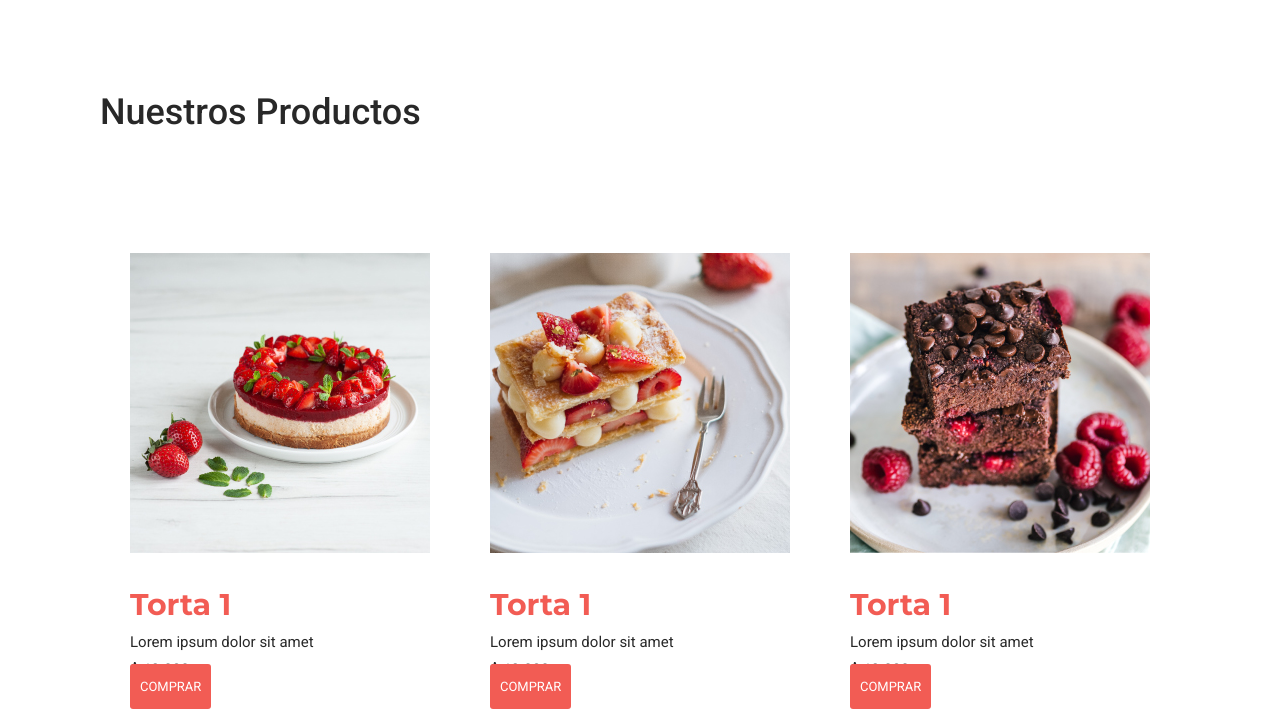
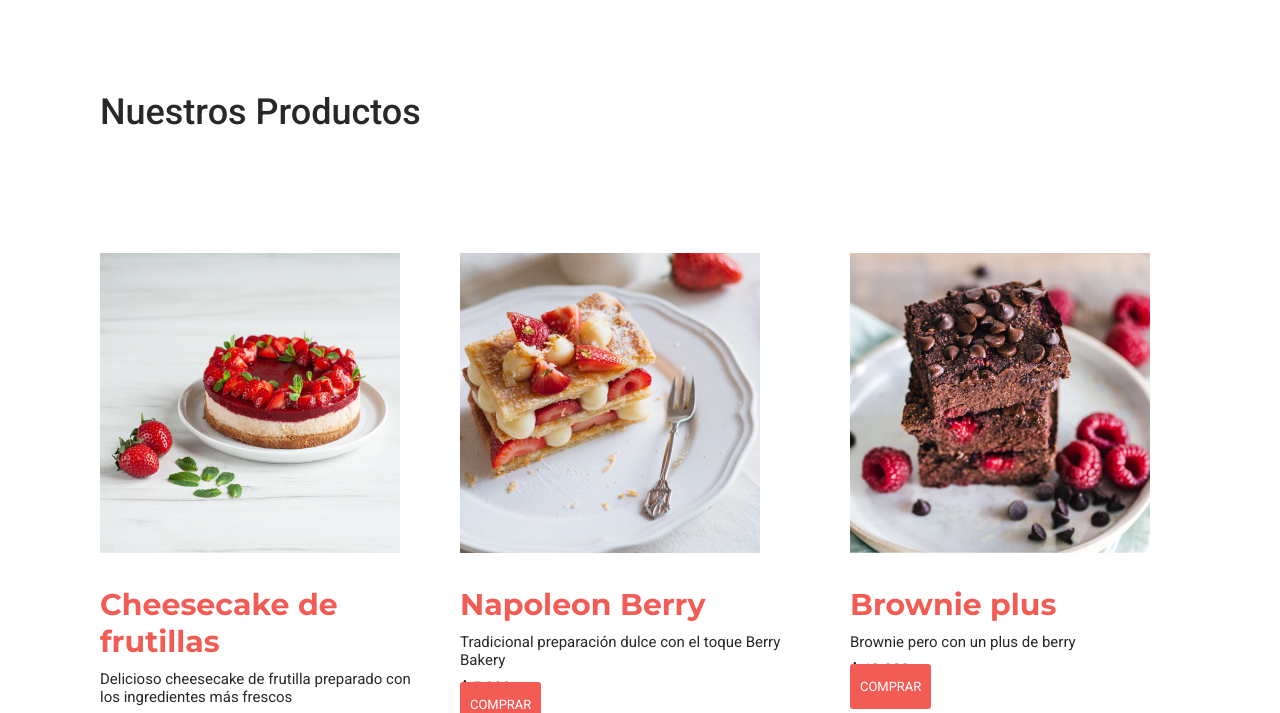
Before and after one commit to javierasila/desafio7-pasteleria-silva, a website: page pages/productos.html in a window 1280 px wide. Shown: the part 82-795 px from the top of the page. Drawn offline with Linux system fonts and the light colour scheme.

Commit message:
Agregando texto

```diff
--- a/pages/productos.html
+++ b/pages/productos.html
@@ -41,9 +41,9 @@
                     </div>
                     <div class="card__body">
                         <div class="card__info">
-                            <p class="card__title">Torta 1</p>
-                            <p class="card__copy">Lorem ipsum dolor sit amet</p>
-                            <p class="card__price">$ 10.000</p>
+                            <p class="card__title">Cheesecake de frutillas</p>
+                            <p class="card__copy">Delicioso cheesecake de frutilla preparado con <br> los ingredientes más frescos</p>
+                            <p class="card__price">$ 15.000</p>
                         </div>
                         <a href="#" class="card__btn">Comprar</a>
                     </div>
@@ -54,9 +54,9 @@
                     </div>
                     <div class="card__body">
                         <div class="card__info">
-                            <p class="card__title">Torta 1</p>
-                            <p class="card__copy">Lorem ipsum dolor sit amet</p>
-                            <p class="card__price">$ 10.000</p>
+                            <p class="card__title">Napoleon Berry</p>
+                            <p class="card__copy">Tradicional preparación dulce con el toque Berry Bakery</p>
+                            <p class="card__price">$ 5.000</p>
                         </div>
                         <a href="#" class="card__btn">Comprar</a>
                     </div>
@@ -67,8 +67,8 @@
                     </div>
                     <div class="card__body">
                         <div class="card__info">
-                            <p class="card__title">Torta 1</p>
-                            <p class="card__copy">Lorem ipsum dolor sit amet</p>
+                            <p class="card__title">Brownie plus</p>
+                            <p class="card__copy">Brownie pero con un plus de berry</p>
                             <p class="card__price">$ 10.000</p>
                         </div>
                         <a href="#" class="card__btn">Comprar</a>
```
Also changed, not shown: pages/nosotros.html (+3 -2 lines).
